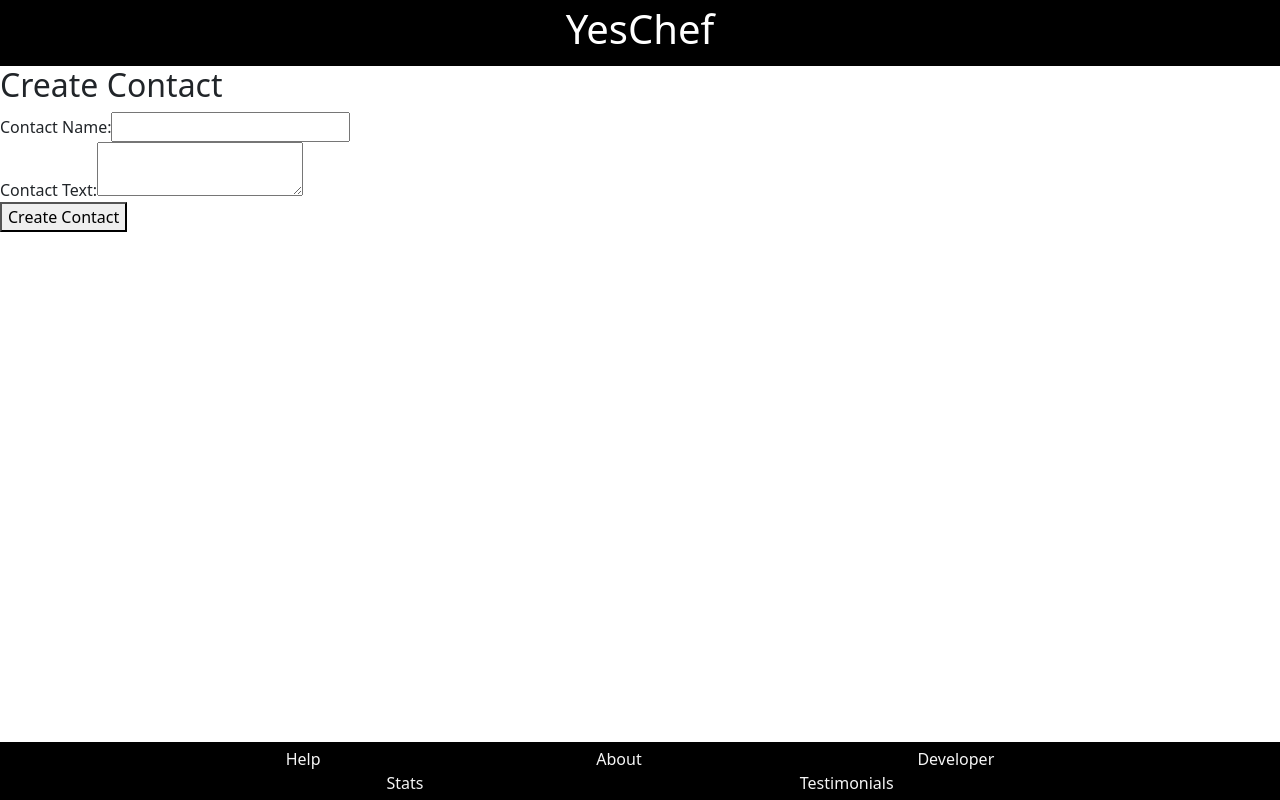
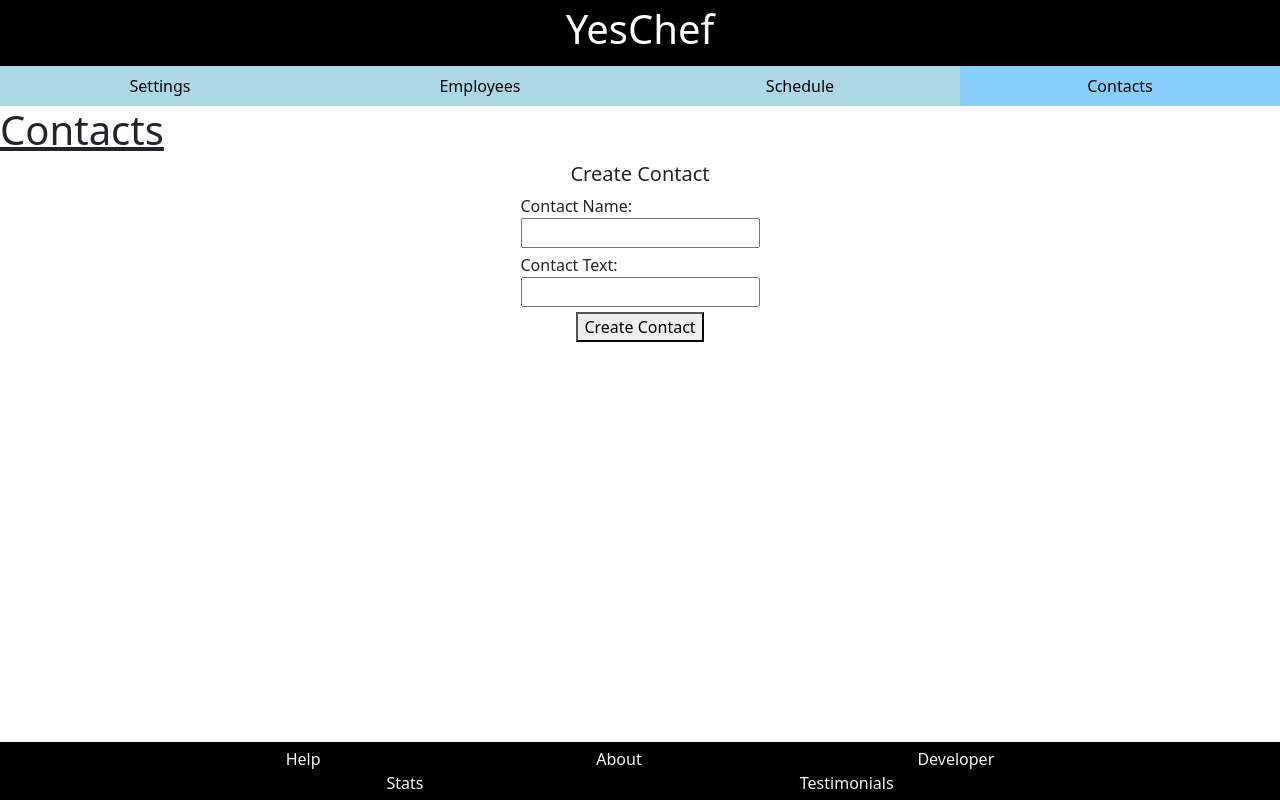
Before and after one commit to JBassard97/YesChef, a React (Vite) app in the folder client/: page /contacts in a window 1280 px wide. Built offline with nearby package versions, Linux system fonts and the light colour scheme; no server answers.

Commit message:
aesthetic changes made to both headers

```diff
--- a/client/src/components/DashboardHeader/DashboardHeader.css
+++ b/client/src/components/DashboardHeader/DashboardHeader.css
@@ -3,18 +3,21 @@
   background: lightblue;
   display: flex;
   justify-content: space-evenly;
-
 }
 
 .tab {
   width: 25%;
   padding: 8px 0px;
   text-align: center;
+  transition: background 0.3s ease;
 }
 
 .tab:hover {
   background: lightskyblue;
-    transition: background .5s ease;
+}
+
+.active {
+  background: lightskyblue;
 }
 
 div a {
--- a/client/src/components/DashboardHeader/DashboardHeader.jsx
+++ b/client/src/components/DashboardHeader/DashboardHeader.jsx
@@ -1,20 +1,36 @@
 import "./DashboardHeader.css";
-import { Link } from "react-router-dom";
+import { Link, useLocation } from "react-router-dom";
 
 export default function DashboardHeader() {
+  const location = useLocation();
+
   return (
     <>
       <div className="dashboard-header-full">
-        <Link className="tab settings" to="/settings">
+        <Link
+          className={`tab ${location.pathname === "/settings" ? "active" : ""}`}
+          to="/settings"
+        >
           <div>Settings</div>
         </Link>
-        <Link className="tab employees" to="/employees">
+        <Link
+          className={`tab ${
+            location.pathname === "/employees" ? "active" : ""
+          }`}
+          to="/employees"
+        >
           <div>Employees</div>
         </Link>
-        <Link className="tab schedule" to="/schedule">
+        <Link
+          className={`tab ${location.pathname === "/schedule" ? "active" : ""}`}
+          to="/schedule"
+        >
           <div>Schedule</div>
         </Link>
-        <Link className="tab lists" to="/contacts">
+        <Link
+          className={`tab ${location.pathname === "/contacts" ? "active" : ""}`}
+          to="/contacts"
+        >
           <div>Contacts</div>
         </Link>
       </div>
--- /dev/null
+++ b/client/src/pages/Contacts/Contacts.css
@@ -0,0 +1,20 @@
+.contacts-full {
+ width: 100%;
+}
+
+.contact-form {
+    width: 100%;
+    display: flex;
+    flex-direction: column;
+    justify-content: center;
+    align-items: center;
+}
+
+.contact-form p {
+    margin: 0;
+}
+
+.contact-form input {
+    margin-bottom: 5px;
+    width: 100%;
+}
--- a/client/src/pages/Contacts/Contacts.jsx
+++ b/client/src/pages/Contacts/Contacts.jsx
@@ -1,12 +1,35 @@
-import { useState } from "react";
-import { useMutation } from "@apollo/client";
+import { useState, useEffect } from "react";
+import { useMutation, useQuery } from "@apollo/client";
 import { CREATE_CONTACT } from "../../utils/mutations";
+import { GET_CURRENT_USER } from "../../utils/queries";
+
+import DashboardHeader from "../../components/DashboardHeader/DashboardHeader";
+import "./Contacts.css";
 
 const Contacts = () => {
+  // ! States for createContact mutation
+  const [createContact, { loading, error }] = useMutation(CREATE_CONTACT);
   const [contactname, setcontactname] = useState("");
   const [contacttext, setcontacttext] = useState("");
 
-  const [createContact, { loading, error }] = useMutation(CREATE_CONTACT);
+  // ! States for user data query
+  const { data } = useQuery(GET_CURRENT_USER);
+  const [userData, setUserData] = useState(null);
+  const [contactData, setContactData] = useState(null);
+
+  useEffect(() => {
+    if (data) {
+      console.log("User Data:\n", data.me);
+      setUserData(data.me);
+    }
+  }, [data]);
+
+  useEffect(() => {
+    if (userData) {
+      console.log("Contact Data:\n", userData.contacts);
+      setContactData(userData.contacts);
+    }
+  }, [userData]);
 
   const handleSubmit = async (e) => {
     e.preventDefault();
@@ -29,23 +52,28 @@ const Contacts = () => {
   };
 
   return (
+    <>
+      <DashboardHeader />
+
+      <div className="contacts-full">
+        <h1 className="page-header">Contacts</h1>
+
+        <form className="contact-form" onSubmit={handleSubmit}>
+          <h5>Create Contact</h5>
           <div>
-      <h2>Create Contact</h2>
-      <form onSubmit={handleSubmit}>
-        <div>
-          <label htmlFor="contactname">Contact Name:</label>
+            <p>Contact Name:</p>
             <input
               type="text"
-            id="contactname"
+              className="contact-input"
               value={contactname}
               onChange={(e) => setcontactname(e.target.value)}
               required
             />
           </div>
           <div>
-          <label htmlFor="contacttext">Contact Text:</label>
-          <textarea
-            id="contacttext"
+            <p>Contact Text:</p>
+            <input
+              className="contact-input"
               value={contacttext}
               onChange={(e) => setcontacttext(e.target.value)}
               required
@@ -57,6 +85,7 @@ const Contacts = () => {
           {error && <p>Error: {error.message}</p>}
         </form>
       </div>
+    </>
   );
 };
 
--- a/client/src/pages/Dashboard/Dashboard.jsx
+++ b/client/src/pages/Dashboard/Dashboard.jsx
@@ -23,7 +23,6 @@ export default function Dashboard() {
   }, []);
 
   useEffect(() => {
-    // ! If GraphQL data is present, turn into states for user and employees
     if (data) {
       console.log("User Data:\n", data.me);
       setUserData(data.me);
```
Also changed, not shown: client/src/components/WelcomeHeader/WelcomeHeader.jsx (+48 -1 lines). Lines whose indentation alone changed are shown as unchanged.
